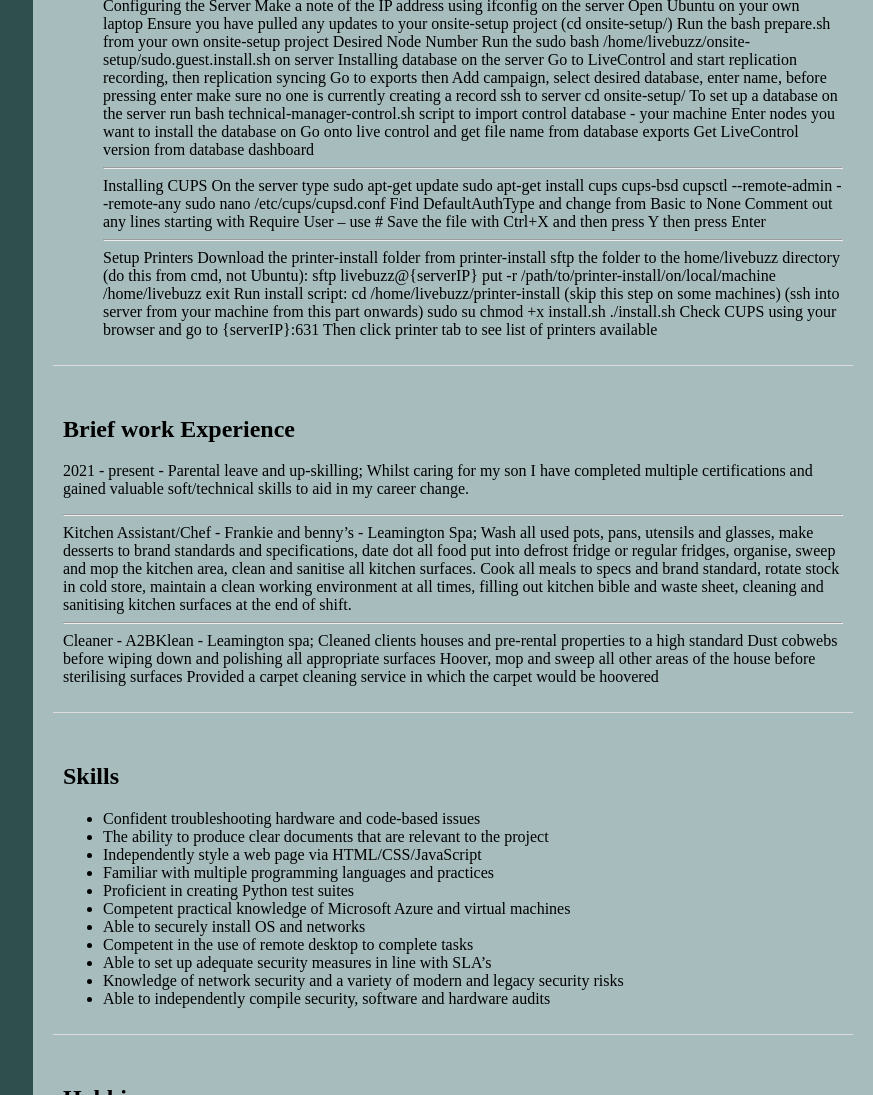
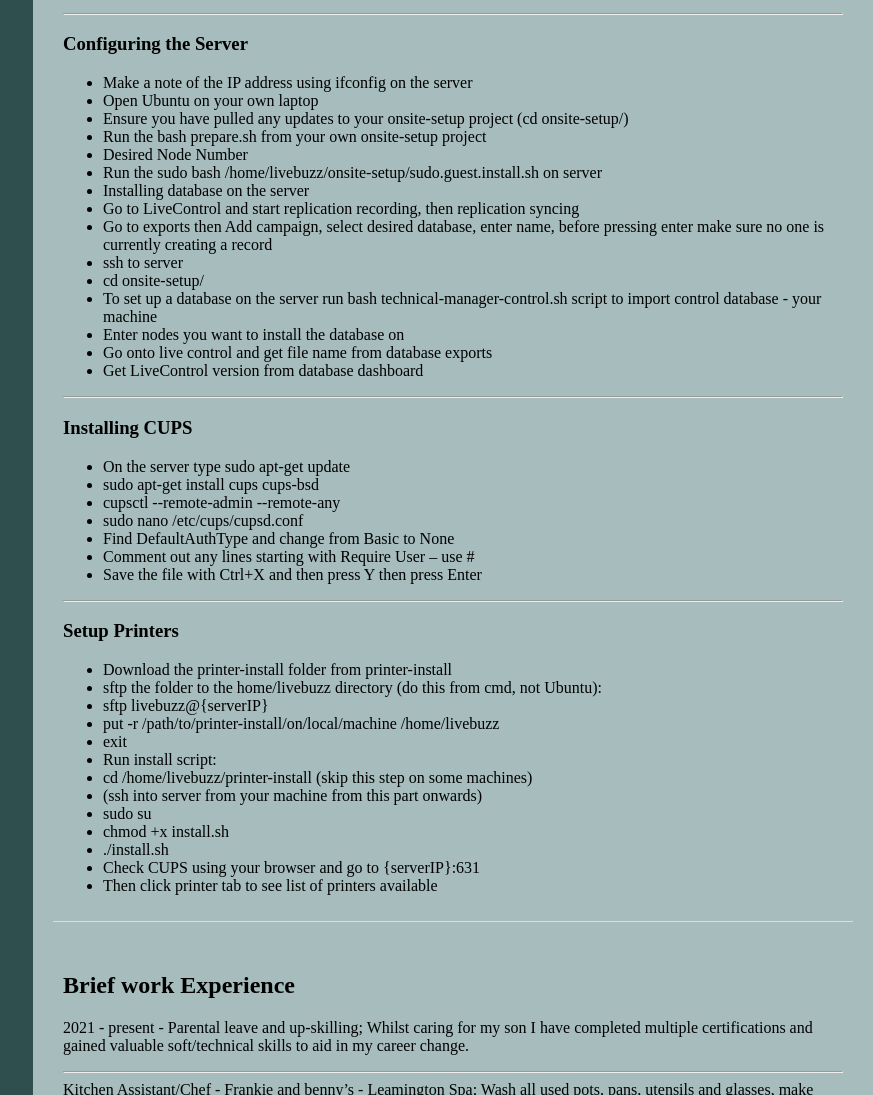
Before and after one commit to Legion-one3/LiveBuzz-Documentation, a plain HTML site: page index.html in a window 1280 px wide. Shown: the part 801-1896 px from the top of the page, without its empty margins (407-1280 px from the left). Drawn offline with Linux system fonts and the light colour scheme.

Commit message:
update 10

```diff
--- a/index.html
+++ b/index.html
@@ -83,93 +83,95 @@
 
                 <li>Add OpenSSH server (use space to select and enter to continue)</li>
 
-
-
-                    Configuring the Server
-
-
-
-                    Make a note of the IP address using ifconfig on the server
-
-                    Open Ubuntu on your own laptop
-
-                    Ensure you have pulled any updates to your onsite-setup project (cd onsite-setup/)
-
-                    Run the bash prepare.sh from your own onsite-setup project
-
-                    Desired Node Number
-
-                    Run the sudo bash /home/livebuzz/onsite-setup/sudo.guest.install.sh on server
-
-                    Installing database on the server
-
-                    Go to LiveControl and start replication recording, then replication syncing
-
-                    Go to exports then Add campaign, select desired database, enter name, before pressing enter make sure no one is currently creating a record
-
-                    ssh to server
-
-                    cd onsite-setup/
-
-                    To set up a database on the server run bash technical-manager-control.sh script to import control database - your machine
-
-                    Enter nodes you want to install the database on
-
-                    Go onto live control and get file name from database exports
-
-                    Get LiveControl version from database dashboard
+                </ul>
 
                     <hr>
 
-                    Installing CUPS
+                    <h3>Configuring the Server</h3>
 
+                <ul>
 
+                <li>Make a note of the IP address using ifconfig on the server</li>
 
-                    On the server type sudo apt-get update
+                <li>Open Ubuntu on your own laptop</li>
 
-                    sudo apt-get install cups cups-bsd
+                <li>Ensure you have pulled any updates to your onsite-setup project (cd onsite-setup/)</li>
 
-                    cupsctl --remote-admin --remote-any
+                <li>Run the bash prepare.sh from your own onsite-setup project</li>
 
-                    sudo nano /etc/cups/cupsd.conf
+                <li>Desired Node Number</li>
 
-                    Find DefaultAuthType and change from Basic to None
+                <li>Run the sudo bash /home/livebuzz/onsite-setup/sudo.guest.install.sh on server</li>
 
-                    Comment out any lines starting with Require User – use #
+                <li>Installing database on the server</li>
 
-                    Save the file with Ctrl+X and then press Y then press Enter
+                <li>Go to LiveControl and start replication recording, then replication syncing</li>
 
+                <li>Go to exports then Add campaign, select desired database, enter name, before pressing enter make sure no one is currently creating a record</li>
+
+                <li>ssh to server</li>
+
+                <li>cd onsite-setup/</li>
+
+                <li>To set up a database on the server run bash technical-manager-control.sh script to import control database - your machine</li>
+
+                <li>Enter nodes you want to install the database on</li>
+
+                <li>Go onto live control and get file name from database exports</li>
+
+                <li>Get LiveControl version from database dashboard</li>
+
+                </ul>
                     <hr>
 
-                    Setup Printers
+                    <h3>Installing CUPS</h3>
 
+                <ul>
 
+                    <li>On the server type sudo apt-get update</li>
 
-                    Download the printer-install folder from printer-install
+                    <li>sudo apt-get install cups cups-bsd</li>
 
-                    sftp the folder to the home/livebuzz directory (do this from cmd, not Ubuntu):
+                    <li>cupsctl --remote-admin --remote-any</li>
 
-                    sftp livebuzz@{serverIP}
+                    <li>sudo nano /etc/cups/cupsd.conf</li>
 
-                    put -r /path/to/printer-install/on/local/machine /home/livebuzz
+                    <li>Find DefaultAuthType and change from Basic to None</li>
 
-                    exit
+                    <li>Comment out any lines starting with Require User – use #</li>
 
-                    Run install script:
+                    <li>Save the file with Ctrl+X and then press Y then press Enter</li>
+                </ul>
+                    <hr>
 
-                    cd /home/livebuzz/printer-install (skip this step on some machines)
+                    <h3>Setup Printers</h3>
+                <ul>
 
-                    (ssh into server from your machine from this part onwards)
+                    <li>Download the printer-install folder from printer-install</li>
 
-                    sudo su
+                    <li>sftp the folder to the home/livebuzz directory (do this from cmd, not Ubuntu):</li>
 
-                    chmod +x install.sh
+                    <li>sftp livebuzz@{serverIP}</li>
 
-                    ./install.sh
+                    <li>put -r /path/to/printer-install/on/local/machine /home/livebuzz</li>
 
-                    Check CUPS using your browser and go to {serverIP}:631
+                    <li>exit</li>
 
-                    Then click printer tab to see list of printers available
+                    <li>Run install script:</li>
+
+                    <li>cd /home/livebuzz/printer-install (skip this step on some machines)</li>
+
+                    <li>(ssh into server from your machine from this part onwards)</li>
+
+                    <li>sudo su</li>
+
+                    <li>chmod +x install.sh</li>
+
+                    <li>./install.sh</li>
+
+                    <li>Check CUPS using your browser and go to {serverIP}:631</li>
+
+                    <li>Then click printer tab to see list of printers available</li>
 
                 </ul>
             </div>
```
